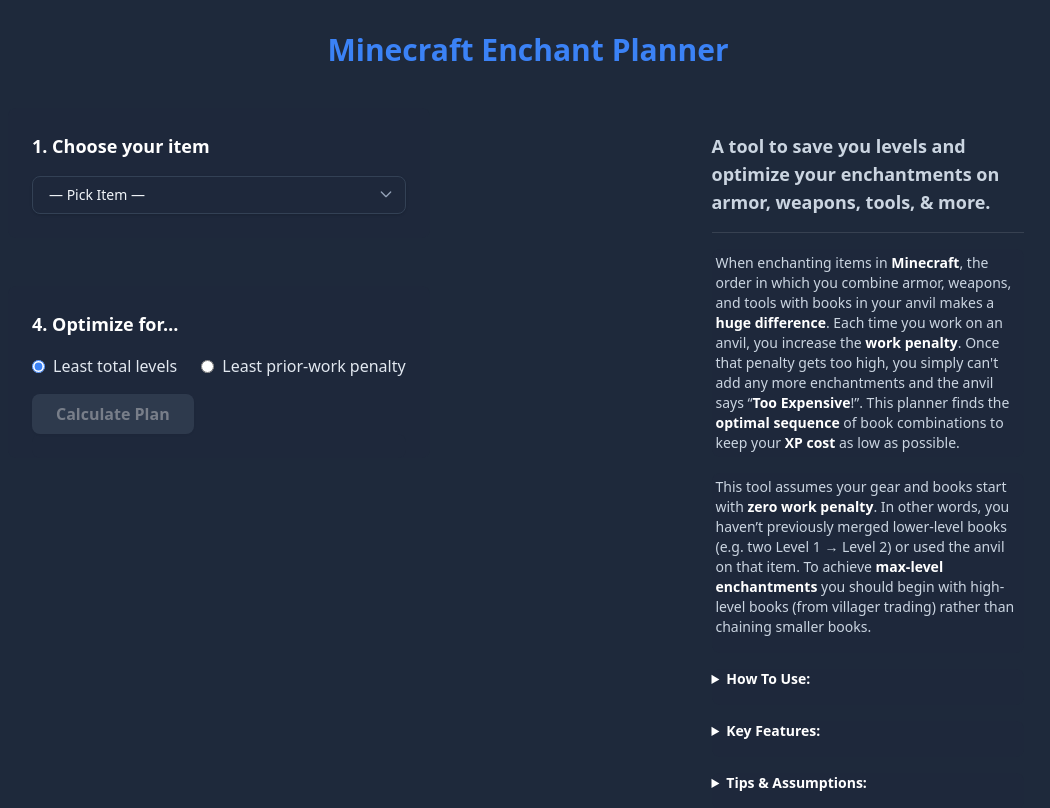
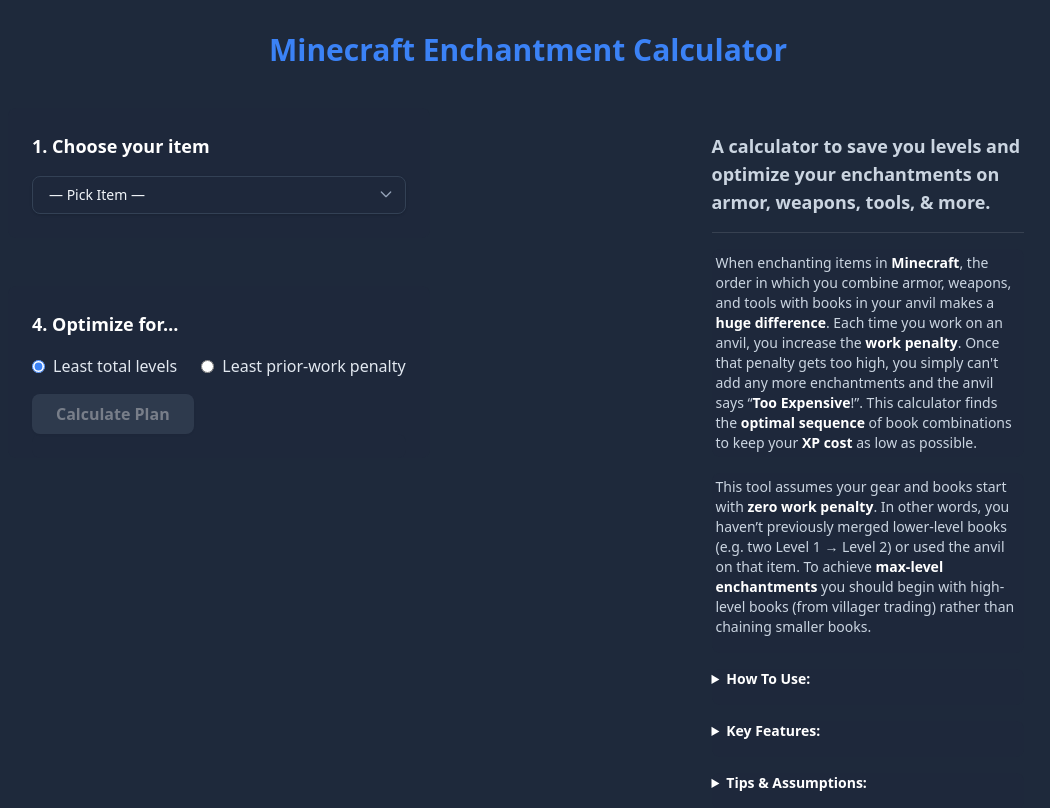
Before and after one commit to BrianKYildirim/minecraft-enchantment-order, a Flask app: page / in a window 1280 px wide. Shown: the top 808 px of the page, without its empty margins (112-1162 px from the left). Run offline with Flask 3, Linux system fonts and the light colour scheme.

Commit message:
Adjusted SEO

```diff
--- a/app/templates/base.html
+++ b/app/templates/base.html
@@ -9,19 +9,19 @@
 
     <!-- Open Graph (Facebook, LinkedIn, etc.) -->
     <meta property="og:type" content="website"/>
-    <meta property="og:title" content="Minecraft Enchant Planner"/>
+    <meta property="og:title" content="Minecraft Enchantment Calculator"/>
     <meta property="og:description"
           content="Compute the cheapest anvil merges for any gear, accounting for prior-work."/>
     <meta property="og:url" content="https://minecraft-enchantment-order.vercel.app/"/>
 
     <!-- Twitter Card -->
     <meta name="twitter:card" content="summary_large_image"/>
-    <meta name="twitter:title" content="Minecraft Enchant Planner"/>
+    <meta name="twitter:title" content="Minecraft Enchantment Calculator"/>
     <meta name="twitter:description"
           content="Compute the cheapest anvil merges for any gear, accounting for prior-work."/>
 
     <meta name="viewport" content="width=device-width, initial-scale=1">
-    <title>Minecraft Enchant Planner</title>
+    <title>Minecraft Enchantment Calculator</title>
     <link
             rel="icon"
             type="image/x-icon"
--- a/app/templates/index.html
+++ b/app/templates/index.html
@@ -2,7 +2,7 @@
 {% block body %}
 
     <h1 class="text-3xl text-center font-extrabold text-brand">
-        Minecraft Enchant Planner
+        Minecraft Enchantment Calculator
     </h1>
 
     <div class="flex flex-col lg:flex-row gap-8 lg:px-24">
@@ -60,7 +60,7 @@
         </div>
         <aside class="text-sm text-slate-300 space-y-4 mb-12 lg:mb-0 lg:w-1/3 lg:pr-6 lg:pt-6">
             <h2 class="text-lg text-slate-300 font-bold">
-                A tool to save you levels and optimize your enchantments on armor, weapons, tools, & more.
+                A calculator to save you levels and optimize your enchantments on armor, weapons, tools, & more.
             </h2>
             <hr class="h-px my-8 bg-gray-200 border-0 dark:bg-gray-700">
             <section class="bg-slate-800/70 p-1 rounded-lg">
@@ -71,7 +71,7 @@
                     you increase the <span class="font-semibold text-white">work penalty</span>. Once that penalty
                     gets too high, you simply can't add any more enchantments and the anvil says
                     “<span class="font-semibold text-white">Too Expensive</span>!”.
-                    This planner finds the <span class="font-semibold text-white">optimal sequence</span> of
+                    This calculator finds the <span class="font-semibold text-white">optimal sequence</span> of
                     book combinations to keep your <span class="font-semibold text-white">XP cost</span> as low as
                     possible.
                 </p>
```
